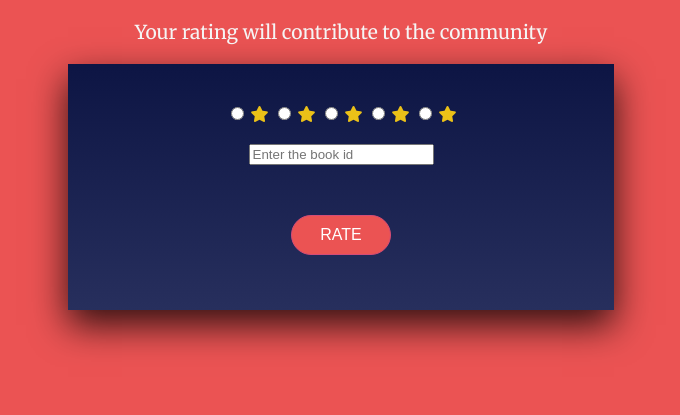
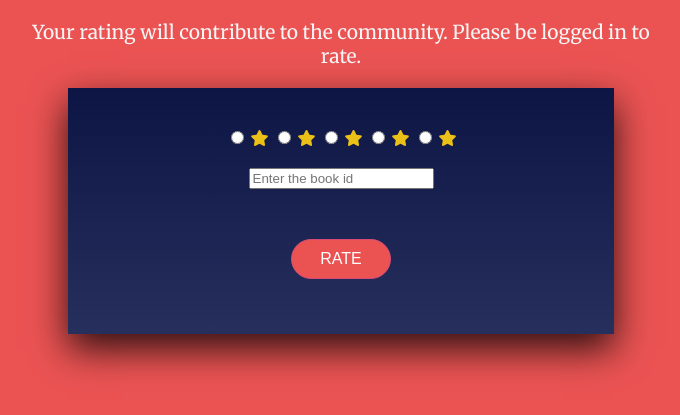
Before and after one commit to trisha3290/bookies_p, a Flask app: page /rating in a window 1280 px wide. Shown: the top 415 px of the page, without its empty margins (299-979 px from the left). Run offline with Flask 2, Linux system fonts and the light colour scheme.

Commit message:
Update rating.html

```diff
--- a/templates/rating.html
+++ b/templates/rating.html
@@ -94,28 +94,32 @@
   <body>
     <div class="container">
       <div class="post">
-        <div class="text" style="font-family: Merriweather;">Your rating will contribute to the community </div>
+        <div class="text" style="font-family: Merriweather;">Your rating will contribute to the community. Please be logged in to rate. </div>
 
         </div>
         <div class="form-container">
         <form action="{{url_for('change')}}" method="POST" style="display: flex;flex-direction:column">
             <div class="star-widget">
-                <input type="radio" name="rate" id="rate-5" value="5">
+                <input type="radio" name="rate" id="rate-5" value="1">
                 <label for="rate-5" class="fas fa-star" ></label>
-                <input type="radio" name="rate" id="rate-4" value="4">
+                <input type="radio" name="rate" id="rate-4" value="2">
                 <label for="rate-4" class="fas fa-star"></label>
                 <input type="radio" name="rate" id="rate-3" value="3">
                 <label for="rate-3" class="fas fa-star"></label>
-                <input type="radio" name="rate" id="rate-2" value="2">
+                <input type="radio" name="rate" id="rate-2" value="4">
                 <label for="rate-2" class="fas fa-star"></label>
-                <input type="radio" name="rate" id="rate-1" value="1">
+                <input type="radio" name="rate" id="rate-1" value="5">
                 <label for="rate-1" class="fas fa-star"></label>
             </div>
             <div class="textarea" style="margin: auto;">
                 <!--<textarea cols="30" placeholder="Describe your experience.."></textarea>-->
                 <input type="number" name="book_id" placeholder="Enter the book id">
                 <div class="button-wrapper">
+                    {% if user["is_logged_in"] %}
                     <button type="submit" class="btn">RATE</button>
+                    {% else %}
+                    <button type="submit" class="btn" disabled>RATE</button>
+                    {%endif%}
                 </div>
             </div>
         </form>
```
